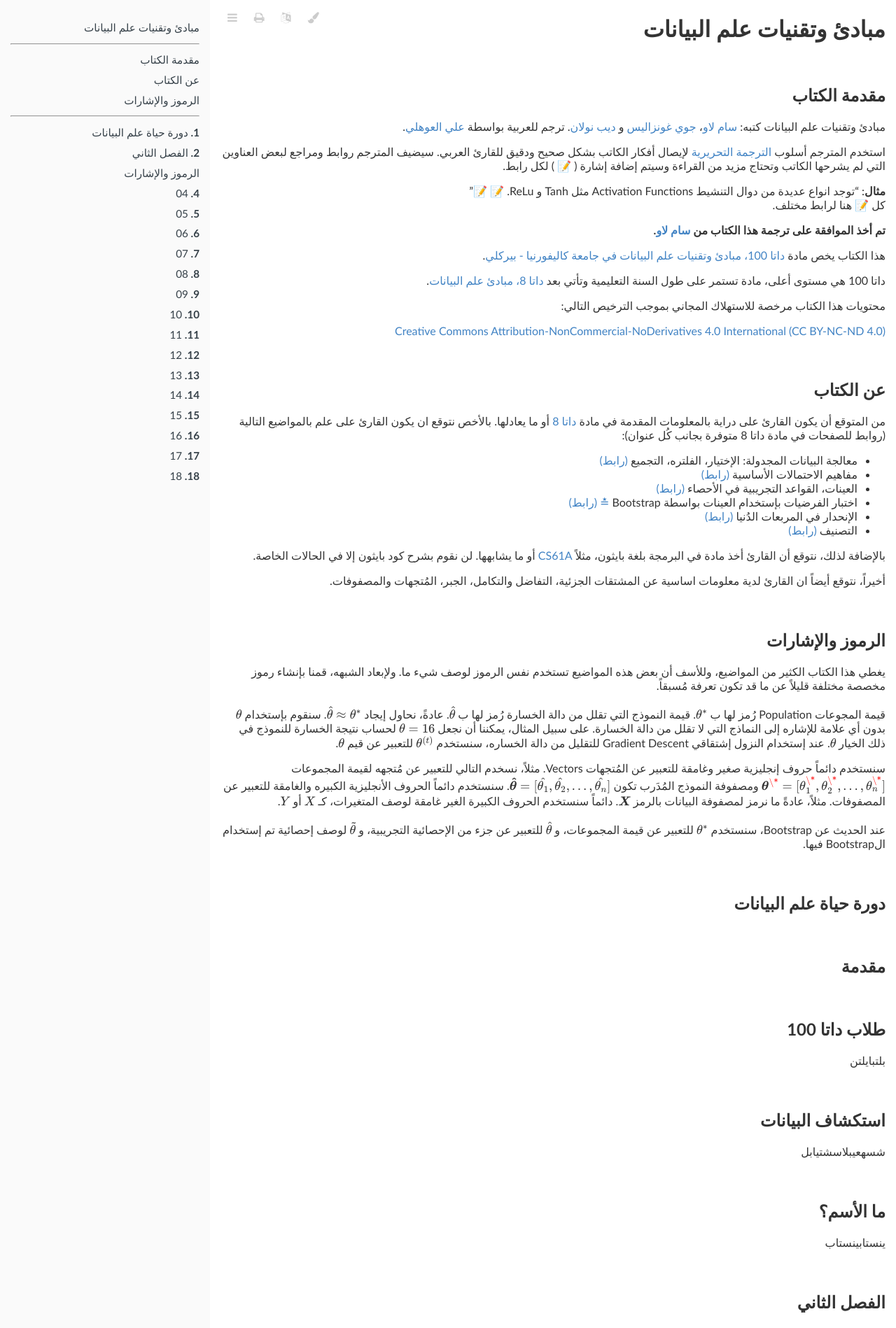
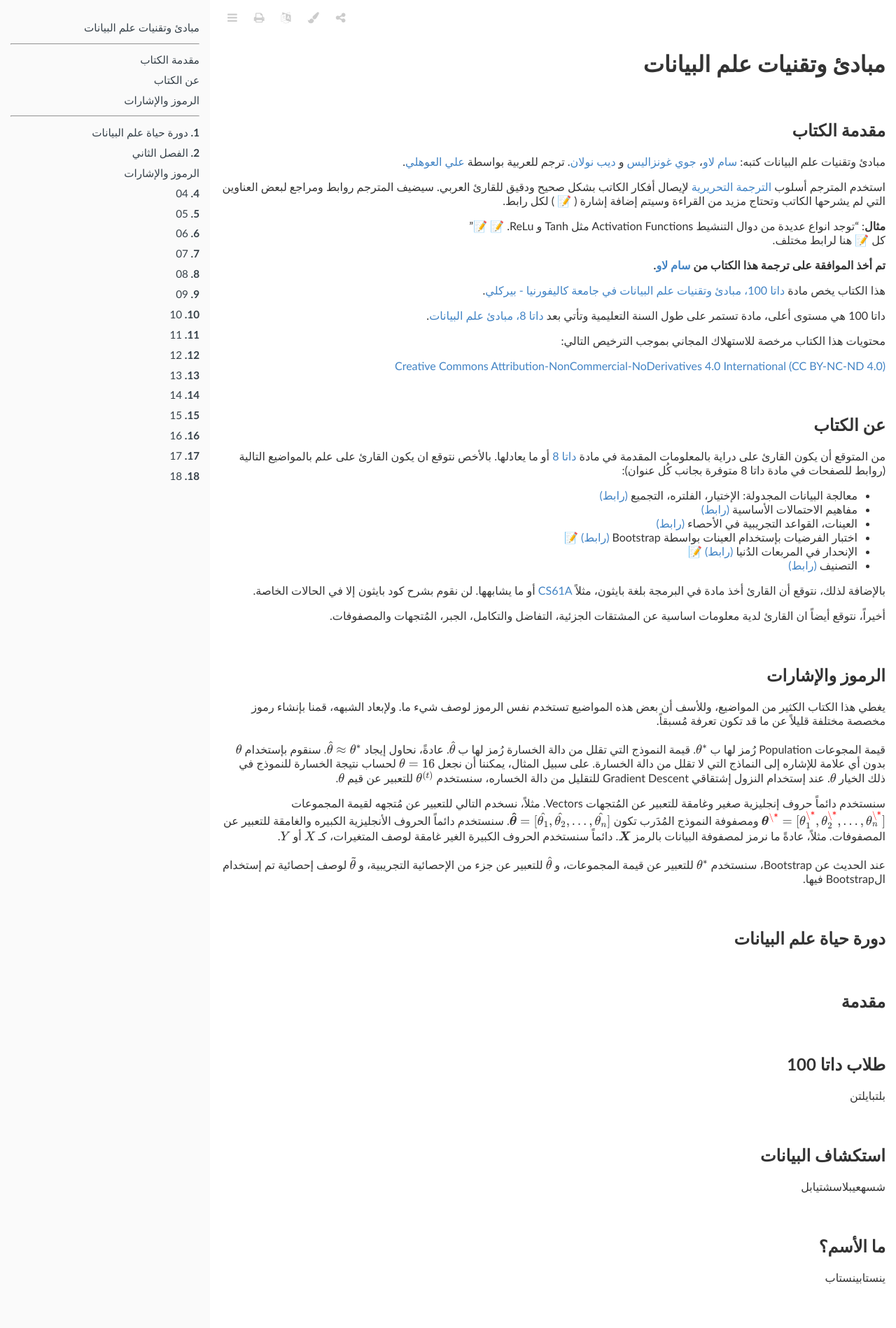
Before and after one commit to alioh/ds-100-ar, a Jekyll site: the page built from index.html, in a window 1280 px wide. Shown: the top 1898 px of the page at 70% size. Built offline with Jekyll 4.4.1, drawn with Linux system fonts in a browser that asks for light colours; nearby versions of some CDN libraries; some web fonts are replaced; formulas are drawn with MathJax 3.

Commit message:
share button

```diff
--- a/_layouts/default.html
+++ b/_layouts/default.html
@@ -74,12 +74,13 @@
                     <div class="left-buttons">
                         <i id="sidebar-toggle" class="fa fa-bars" title="الفهرس"></i>
                         <i id="print-button" class="fa fa-print" title="طباعة الكتاب"></i>
-                        <a  id="translator-button" href="https://www.alioh.com/"><i class="fa fa-language" title="صفحة المترجم الشخصية"></i></a>
+                        <a id="translator-button" href="https://www.alioh.com/" target="_blank"><i class="fa fa-language" title="صفحة المترجم الشخصية"></i></a>
                         <i id="theme-toggle" class="fa fa-paint-brush" title="تغير لون الصفحة"></i>
+                        <i id="share-toggle" class="fa fa-share-alt" title="مشاركة الكتاب"></i>
                     </div>
-                    {% comment %} <h1 class="menu-title">{{ site.title }}</h1> {% endcomment %}
-                    {% comment %} <div class="right-buttons">
-                    </div> {% endcomment %}
+                    <h1 class="menu-title">{{ site.title }}</h1>
+                    <div class="right-buttons">
+                                            </div>
                 </div>
 
                 <div dir="rtl">
--- a/css/main.css
+++ b/css/main.css
@@ -67,6 +67,11 @@ table thead td {
 }
 
 #translator-button, #translator-button:hover, #translator-button:focus, #translator-button:active {
+  text-decoration: none;
+  color: inherit;
+}
+
+#share-button, #share-button:hover, #share-button:focus, #share-button:active {
   text-decoration: none;
   color: inherit;
 }
@@ -170,7 +175,7 @@ table thead td {
   max-width: 100%;
 }
 .menu-bar {
-  position: fixed;
+  /* position: fixed; */
   height: 50px;
   top:0;
 }
--- a/js/book.js
+++ b/js/book.js
@@ -112,6 +112,27 @@ $( document ).ready(function() {
 
     });
 
+    // share button
+    $("#share-toggle").click(function(){
+        if($('.theme-popup').length) {
+            $('.theme-popup').remove();
+        } else {
+            var popup = $('<div class="theme-popup"></div>')
+                .append($('<div class="theme"><a id="share-button" href="https://twitter.com/intent/tweet?text=%D9%85%D8%A8%D8%A7%D8%AF%D8%A6%20%D9%88%D8%AA%D9%82%D9%86%D9%8A%D8%A7%D8%AA%20%D8%B9%D9%84%D9%85%20%D8%A7%D9%84%D8%A8%D9%8A%D8%A7%D9%86%D8%A7%D8%AA&url=https://alioh.github.io/ds-100-ar/&hashtags=%D8%B9%D9%84%D9%85_%D8%A7%D9%84%D8%A8%D9%8A%D8%A7%D9%86%D8%A7%D8%AA" target="_blank"><i class="fa fa-twitter" title="المشاركة في تويتر"></i></a></div>'))
+                .append($('<div class="theme"><a id="share-button" href="https://www.linkedin.com/sharing/share-offsite/?url=https://alioh.github.io/ds-100-ar/" target="_blank"><i class="fa fa-linkedin" title="المشاركة في لينكد ان"></i></a></div>'))
+                .append($('<div class="theme"><a id="share-button" href="https://www.facebook.com/sharer/sharer.php?u=https%3A%2F%2Falioh.github.io%2Fds-100-ar" target="_blank"><i class="fa fa-facebook" title="المشاركة في فيس بوك"></i></a></div>'))
+                .append($('<div class="theme"><a id="share-button" href="https://github.com/alioh/ds-100-ar" target="_blank"><i class="fa fa-github" title="صفحة الكتاب في قيت هب"></i></a></div>'));
+            popup.insertAfter(this);
+
+            $('.theme').click(function(){
+                var theme = $(this).attr('id');
+
+                set_theme(theme);
+            });
+        }
+
+    });
+
     // hide all items with id 'hidden_item'
     $('#hidden_item').hide();
 
```
Also changed, not shown: _chapters/000.md (+3 -2 lines).
